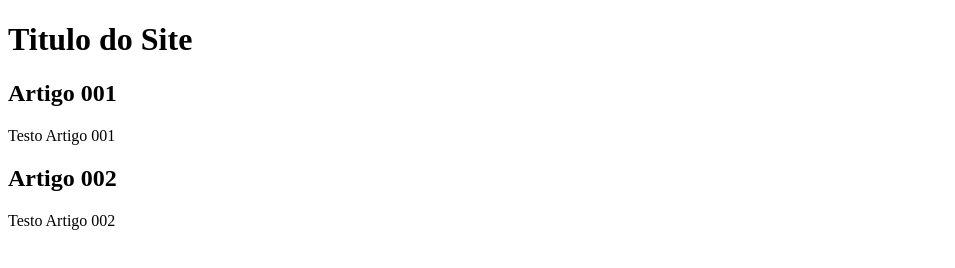
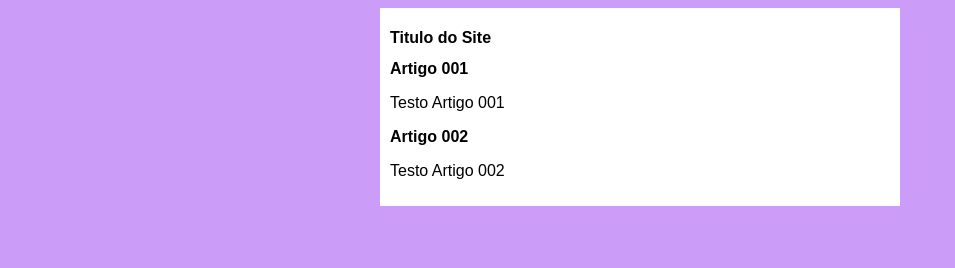
Before and after one commit to nelsoneo/projeto-site, a plain HTML site: page index.html in a window 1280 px wide. Shown: the whole page, without its empty margins (0-955 px from the left). Drawn offline with Linux system fonts and the light colour scheme.

Commit message:
add desing

```diff
--- /dev/null
+++ b/estilos/style.css
@@ -0,0 +1,16 @@
+* {
+    font-family: Arial, Helvetica, sans-serif;
+    font-size: 16px;
+}
+
+body {
+    background-color: rgb(204, 157, 248);
+}
+
+main {
+    background-color: white;
+    width: 500px;
+    margin: auto;
+    padding: 10px;
+    box-shadow: 3px 3px 5px rgb(204, 157, 248);
+}
--- a/index.html
+++ b/index.html
@@ -4,6 +4,7 @@
     <meta charset="UTF-8">
     <meta name="viewport" content="width=device-width, initial-scale=1.0">
     <title>Titulo do Site</title>
+    <link rel="stylesheet" href="estilos/style.css">
 </head>
 <body>
     <main>
```
